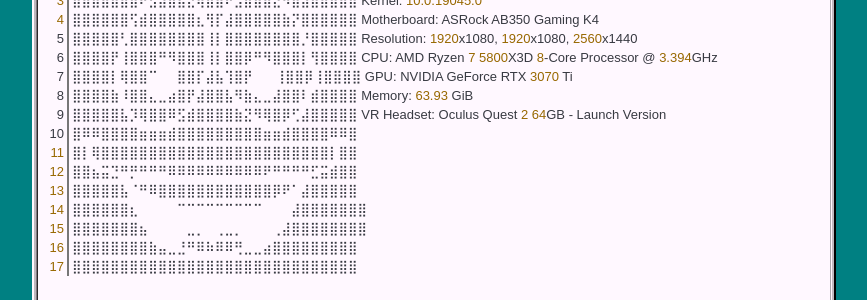
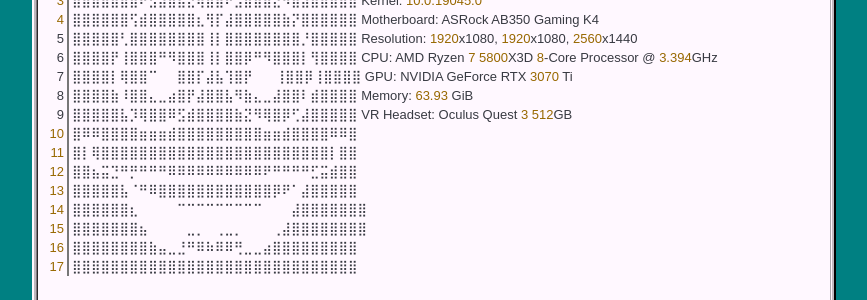
Before and after one commit to Globalnet626/globalnet626.github.io, a Jekyll site: the page built from _posts/2019-06-23-pcspecs.md, in a window 1280 px wide. Shown: the part 393-693 px from the top of the page, without its empty margins (206-1073 px from the left). Built offline with Jekyll 4.4.1, drawn with Linux system fonts in a browser that asks for light colours.

Commit message:
Update 2019-06-23-pcspecs.md
Refusing to call it a Meta Quest

```diff
--- a/_posts/2019-06-23-pcspecs.md
+++ b/_posts/2019-06-23-pcspecs.md
@@ -14,7 +14,7 @@
 ⣿⣿⣿⣿⡟⢸⣿⣿⣿⠛⠻⣿⣿⣿⢸⡇⣿⣿⡿⠛⠻⣿⣿⣿⡇⢻⣿⣿⣿⣿ CPU: AMD Ryzen 7 5800X3D 8-Core Processor @ 3.394GHz
 ⣿⣿⣿⣿⡇⢿⣿⣿⠉⠀⠀⣿⣿⡏⣼⣧⢹⣿⡟⠀ ⠀⢸⣿⣿⡿⢸⣿⣿⣿⣿ GPU: NVIDIA GeForce RTX 3070 Ti
 ⣿⣿⣿⣿⣷⠸⣿⣿⣄⣀⣴⣿⡟⣼⣿⣿⣧⠻⣷⣄⣀⣼⣿⣿⠇⣾⣿⣿⣿⣿ Memory: 63.93 GiB
-⣿⣿⣿⣿⣿⣧⡹⢿⣿⣿⠿⣫⣾⣿⣿⣿⣿⣷⣝⠻⢿⣿⡿⢋⣼⣿⣿⣿⣿⣿ VR Headset: Oculus Quest 2 64GB - Launch Version
+⣿⣿⣿⣿⣿⣧⡹⢿⣿⣿⠿⣫⣾⣿⣿⣿⣿⣷⣝⠻⢿⣿⡿⢋⣼⣿⣿⣿⣿⣿ VR Headset: Oculus Quest 3 512GB
 ⣿⠿⠿⣿⣿⣿⣿⣶⣶⣶⣾⣿⣿⣿⣿⣿⣿⣿⣿⣿⣶⣶⣾⣿⣿⣿⣿⠿⠿⣿
 ⣿⡇⢿⣿⣿⣿⣿⣿⣿⣿⣿⣿⣿⣿⣿⣿⣿⣿⣿⣿⣿⣿⣿⣿⣿⣿⣿⡇⣿⣿
 ⣿⣿⣦⣭⣙⠛⡛⠛⠛⠛⠿⠿⠿⠿⠿⠿⠿⠿⠿⠿⠟⠛⠛⠛⠛⣋⣭⣾⣿⣿
```
